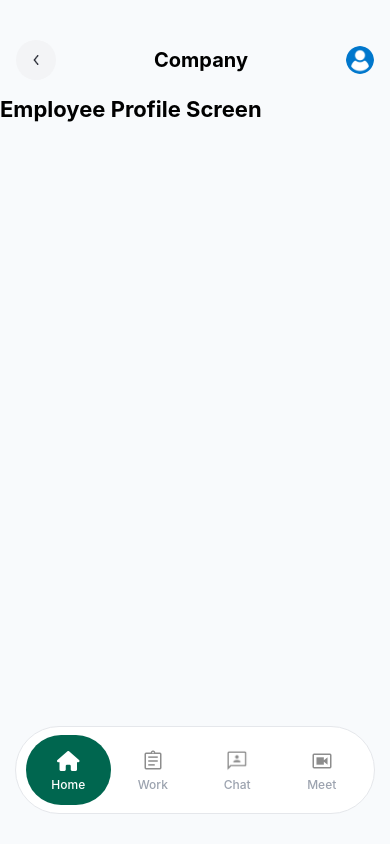
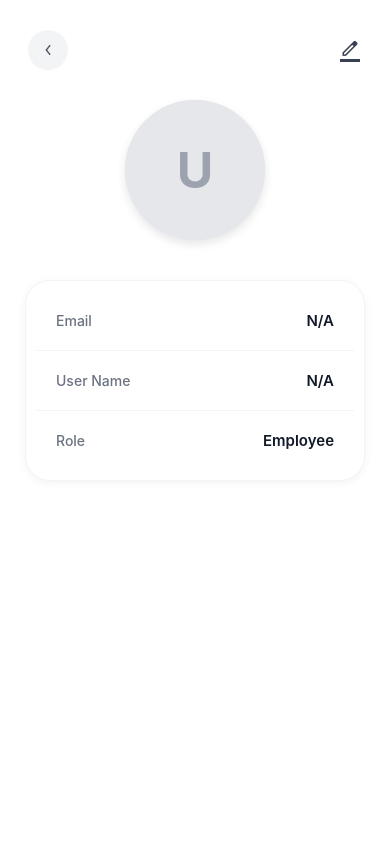
Before and after one commit to slytherin8/slyth, a React Native app in the folder slyth-app/: screen /EmployeeProfile in a window 390 px wide. Built offline with nearby package versions, Linux system fonts and the light colour scheme; no server answers.

Commit message:
feat: add initial screens for authentication, user profiles, work, and group chat.

```diff
--- a/slyth-app/src/screens/EmployeeProfileScreen.js
+++ b/slyth-app/src/screens/EmployeeProfileScreen.js
@@ -1,12 +1,212 @@
-import { Text } from "react-native";
-import AppLayout from "../components/AppLayout";
+import React, { useState, useEffect } from "react";
+import {
+  View,
+  Text,
+  StyleSheet,
+  TouchableOpacity,
+  Image,
+  ActivityIndicator,
+  SafeAreaView,
+  Dimensions
+} from "react-native";
+import AsyncStorage from "../utils/storage";
+import { API } from "../constants/api";
+import { useSmartLoader } from "../hooks/useSmartLoader";
+
+const { width } = Dimensions.get("window");
 
 export default function EmployeeProfileScreen({ navigation }) {
+  const [profile, setProfile] = useState(null);
+  const [loading, setLoading] = useState(true);
+  const showLoader = useSmartLoader(loading);
+
+  useEffect(() => {
+    fetchProfile();
+  }, []);
+
+  const fetchProfile = async () => {
+    try {
+      const token = await AsyncStorage.getItem("token");
+      const res = await fetch(`${API}/api/auth/me`, {
+        headers: { Authorization: `Bearer ${token}` }
+      });
+      const data = await res.json();
+
+      if (res.ok) {
+        setProfile(data);
+      }
+    } catch (error) {
+      console.error("Failed to load profile", error);
+    } finally {
+      setLoading(false);
+    }
+  };
+
+
   return (
-    <AppLayout navigation={navigation} role="employee">
-      <Text style={{ fontSize: 22, fontWeight: "700" }}>
-        Employee Profile Screen
-      </Text>
-    </AppLayout>
+    <SafeAreaView style={styles.container}>
+      {/* Header */}
+      <View style={styles.header}>
+        <TouchableOpacity onPress={() => navigation.goBack()} style={styles.iconButton}>
+          <View style={styles.backCircle}>
+            <Image source={require("../../assets/images/back-arrow.png")} style={styles.backIcon} />
+          </View>
+        </TouchableOpacity>
+
+        <TouchableOpacity onPress={() => navigation.navigate("EmployeeProfileEdit")} style={styles.iconButton}>
+          <Image source={require("../../assets/images/edit.png")} style={styles.editIconHeader} />
+        </TouchableOpacity>
+      </View>
+
+      {/* Avatar Section */}
+      <View style={styles.avatarSection}>
+        <View style={styles.avatarContainer}>
+          {profile?.profile?.avatar ? (
+            <Image source={{ uri: profile.profile.avatar }} style={styles.avatar} />
+          ) : (
+            <View style={styles.avatarPlaceholder}>
+              <Text style={styles.avatarPlaceholderText}>
+                {profile?.profile?.name?.charAt(0).toUpperCase() || "U"}
+              </Text>
+            </View>
+          )}
+        </View>
+      </View>
+
+      {/* Info Card - WhatsApp Style */}
+      <View style={styles.infoCard}>
+        <View style={styles.infoRow}>
+          <Text style={styles.label}>Email</Text>
+          <Text style={styles.value} numberOfLines={1}>{profile?.email || "N/A"}</Text>
+        </View>
+
+        <View style={styles.infoRow}>
+          <Text style={styles.label}>User Name</Text>
+          <Text style={styles.value}>{profile?.profile?.name || "N/A"}</Text>
+        </View>
+
+        <View style={[styles.infoRow, { borderBottomWidth: 0 }]}>
+          <Text style={styles.label}>Role</Text>
+          <Text style={styles.value}>{profile?.profile?.jobRole || (profile?.role === 'admin' ? 'Admin' : 'Employee')}</Text>
+        </View>
+      </View>
+      {showLoader && !profile && (
+        <View style={styles.loadingContainer}>
+          <ActivityIndicator size="large" color="#00664F" />
+        </View>
+      )}
+    </SafeAreaView>
   );
 }
+
+const styles = StyleSheet.create({
+  container: {
+    flex: 1,
+    backgroundColor: "#FFFFFF",
+  },
+  loadingContainer: {
+    flex: 1,
+    justifyContent: "center",
+    alignItems: "center",
+    backgroundColor: "#FFFFFF"
+  },
+  header: {
+    flexDirection: "row",
+    justifyContent: "space-between",
+    alignItems: "center",
+    paddingHorizontal: 20,
+    paddingTop: 20,
+    height: 80,
+  },
+  iconButton: {
+    padding: 8,
+  },
+  backCircle: {
+    width: 40,
+    height: 40,
+    borderRadius: 20,
+    backgroundColor: "#F3F4F6",
+    justifyContent: "center",
+    alignItems: "center",
+  },
+  backIcon: {
+    width: 20,
+    height: 20,
+    tintColor: "#374151"
+  },
+  editIconHeader: {
+    width: 24,
+    height: 24,
+    tintColor: "#374151"
+  },
+  avatarSection: {
+    alignItems: "center",
+    marginTop: 20,
+    marginBottom: 40,
+  },
+  avatarContainer: {
+    width: 140,
+    height: 140,
+    borderRadius: 70,
+    backgroundColor: "#E5E7EB",
+    justifyContent: "center",
+    alignItems: "center",
+    shadowColor: "#000",
+    shadowOffset: { width: 0, height: 4 },
+    shadowOpacity: 0.1,
+    shadowRadius: 10,
+    elevation: 5,
+  },
+  avatar: {
+    width: 140,
+    height: 140,
+    borderRadius: 70,
+  },
+  avatarPlaceholder: {
+    width: 140,
+    height: 140,
+    borderRadius: 70,
+    backgroundColor: "#E5E7EB",
+    justifyContent: "center",
+    alignItems: "center"
+  },
+  avatarPlaceholderText: {
+    fontSize: 50,
+    fontWeight: "bold",
+    color: "#9CA3AF"
+  },
+  infoCard: {
+    backgroundColor: "#FFFFFF",
+    marginHorizontal: 25,
+    borderRadius: 25,
+    padding: 10,
+    borderWidth: 1,
+    borderColor: "#F3F4F6",
+    shadowColor: "#000",
+    shadowOffset: { width: 0, height: 2 },
+    shadowOpacity: 0.05,
+    shadowRadius: 10,
+    elevation: 3,
+  },
+  infoRow: {
+    flexDirection: "row",
+    paddingVertical: 20,
+    paddingHorizontal: 20,
+    borderBottomWidth: 1,
+    borderBottomColor: "#F3F4F6",
+    alignItems: "center"
+  },
+  label: {
+    width: 100,
+    fontSize: 14,
+    color: "#6B7280",
+    fontWeight: "500"
+  },
+  value: {
+    flex: 1,
+    fontSize: 15,
+    color: "#111827",
+    fontWeight: "600",
+    textAlign: "right"
+  }
+});
```
